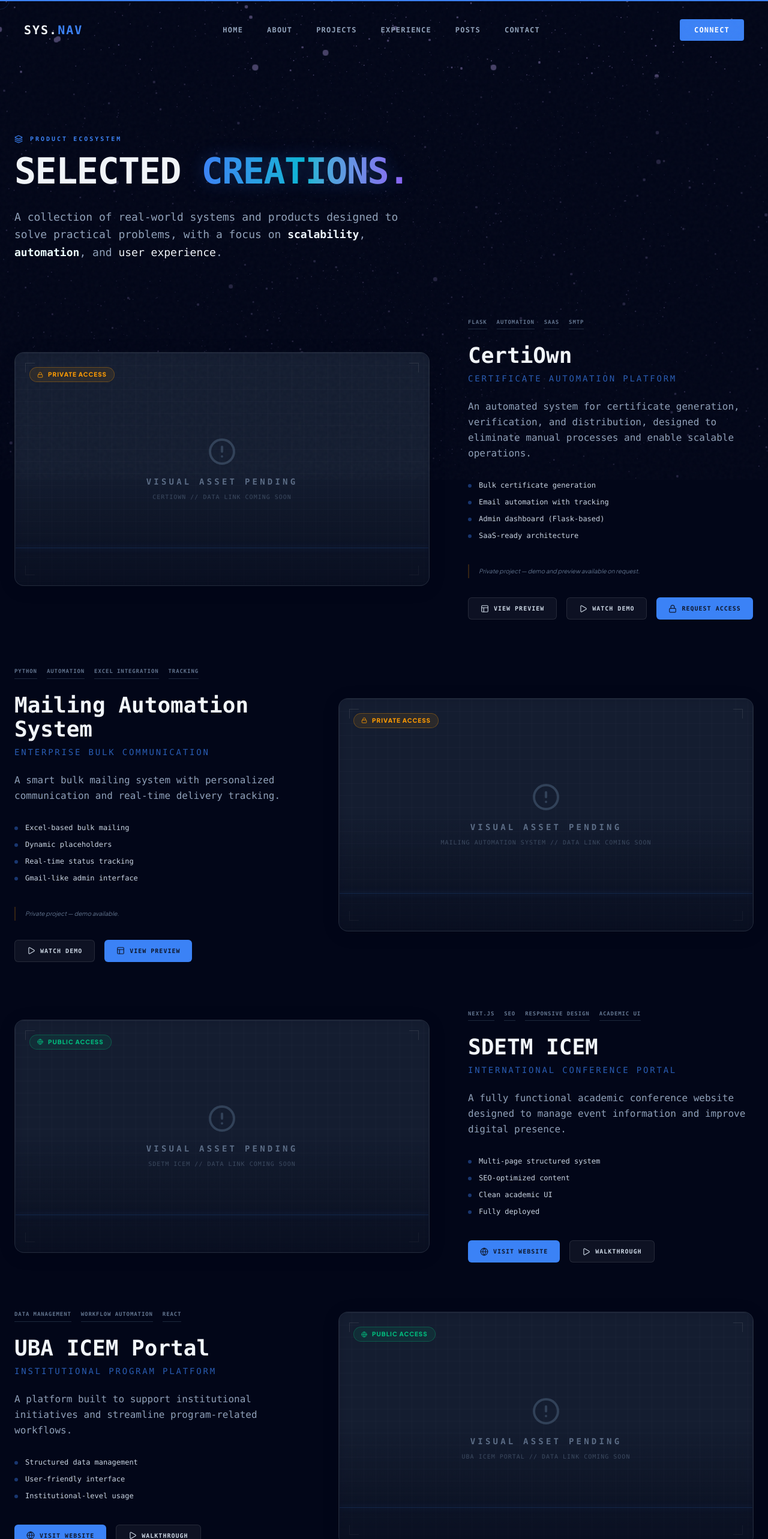
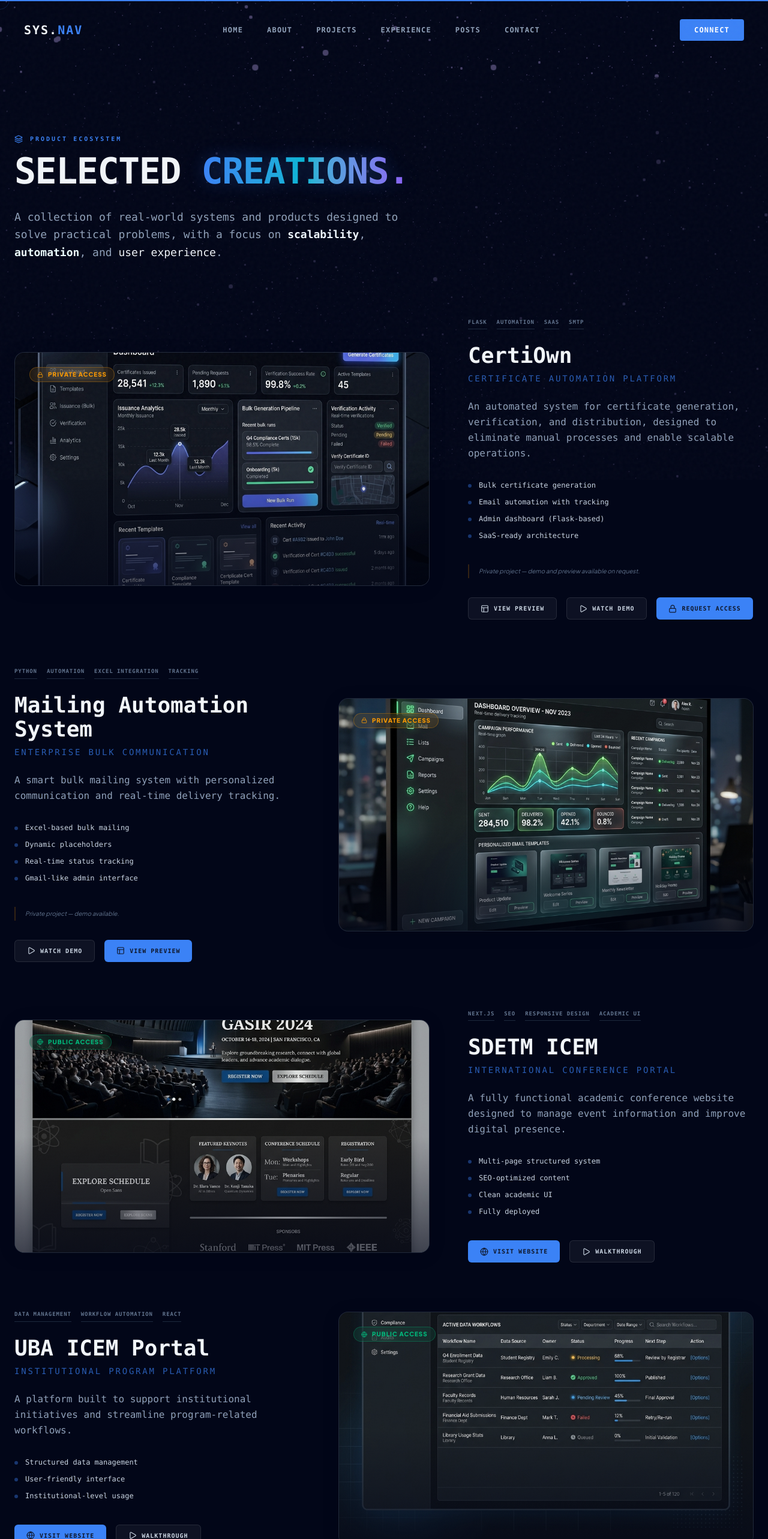
Before and after one commit to Nawalegaurav26/lifetime_learner26, a Next.js app: page /projects in a window 1280 px wide. Shown: the top 2566 px of the page at 60% size. Built offline with nearby package versions, Linux system fonts and the light colour scheme.

Commit message:
style: map real project screenshots to Projects component
Replaced 'Coming Soon' placeholders with actual high-quality screenshots for CertiOwn, Mailing System, SDETM, UBA, and the portfolio itself.

```diff
--- a/src/components/Projects.tsx
+++ b/src/components/Projects.tsx
@@ -64,7 +64,7 @@ const projects = [
     ],
     status: "Private",
     accessNote: "Private project — demo and preview available on request.",
-    image: null, // Removed AI images per user request
+    image: "/certiown.png",
     links: [
       { label: "View Preview", href: "#", icon: <Layout size={14} /> },
       { label: "Watch Demo", href: "#", icon: <Play size={14} /> },
@@ -85,7 +85,7 @@ const projects = [
     ],
     status: "Private",
     accessNote: "Private project — demo available.",
-    image: null,
+    image: "/mailing.png",
     links: [
       { label: "Watch Demo", href: "#", icon: <Play size={14} /> },
       { label: "View Preview", href: "#", icon: <Layout size={14} />, primary: true }
@@ -105,7 +105,7 @@ const projects = [
     ],
     status: "Public",
     liveUrl: "https://sdetm-icem.vercel.app/",
-    image: null,
+    image: "/conference.png",
     links: [
       { label: "Visit Website", href: "https://sdetm-icem.vercel.app/", icon: <Globe size={14} />, primary: true },
       { label: "Walkthrough", href: "#", icon: <Play size={14} /> }
@@ -124,7 +124,7 @@ const projects = [
     ],
     status: "Public",
     liveUrl: "https://uba-icem.vercel.app/",
-    image: null,
+    image: "/uba.png",
     links: [
       { label: "Visit Website", href: "https://uba-icem.vercel.app/", icon: <Globe size={14} />, primary: true },
       { label: "Walkthrough", href: "#", icon: <Play size={14} /> }
@@ -144,7 +144,7 @@ const projects = [
     status: "Public",
     liveUrl: "https://lifetime-learner26.netlify.app/",
     githubUrl: "https://github.com/Nawalegaurav26/lifetime_learner26",
-    image: null,
+    image: "/portfolio_v3.png",
     links: [
       { label: "View Website", href: "https://lifetime-learner26.netlify.app/", icon: <Globe size={14} />, primary: true },
       { label: "View Code", href: "https://github.com/Nawalegaurav26/lifetime_learner26", icon: <Github size={14} /> }
```
